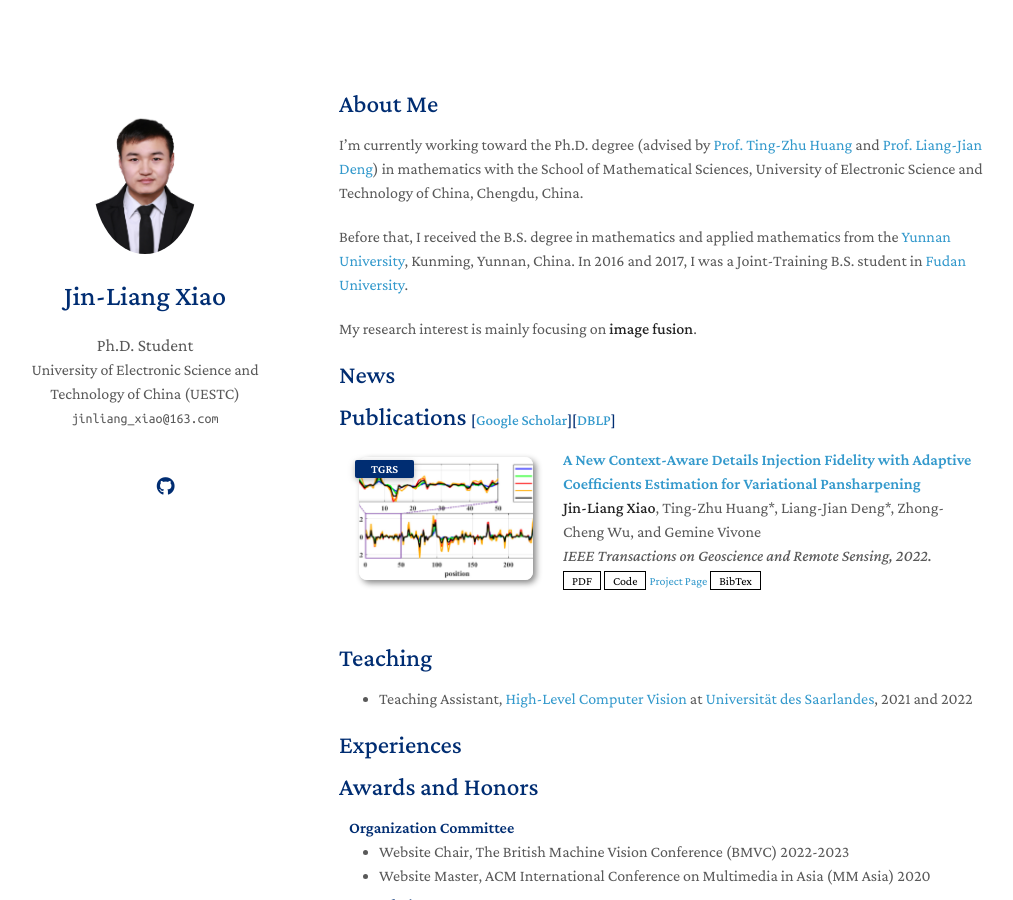
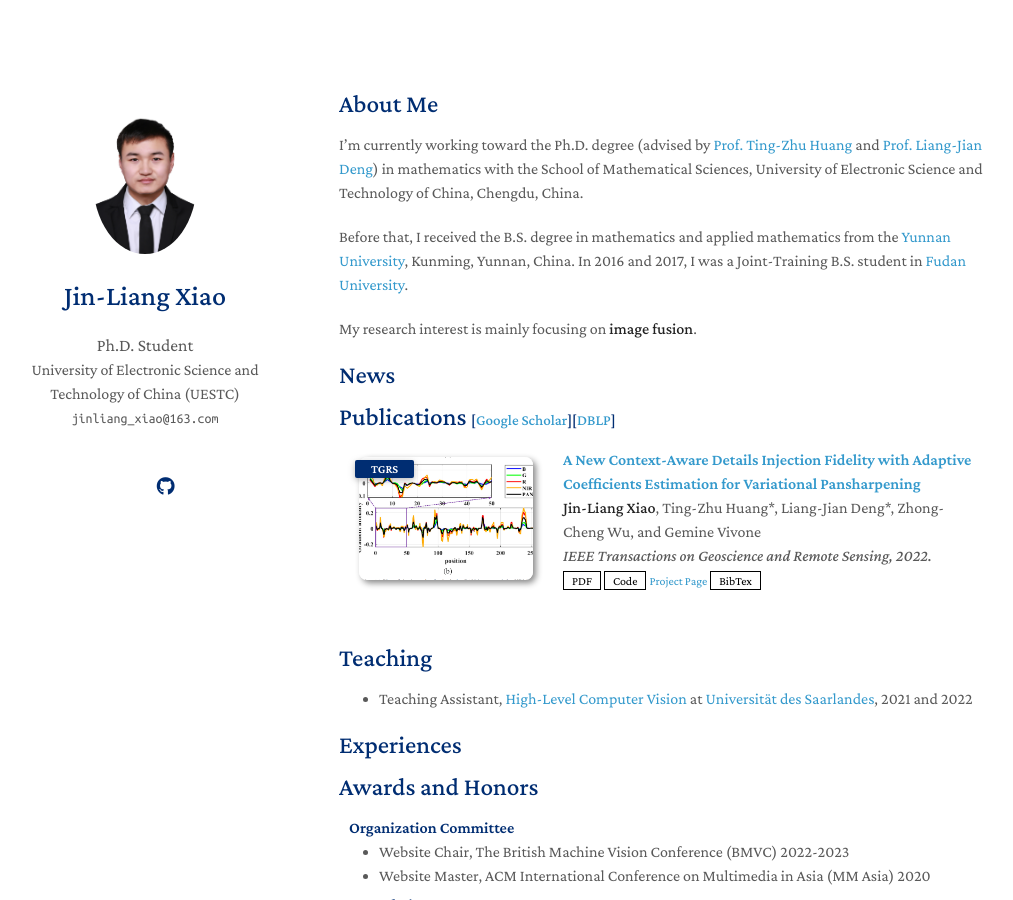
Before and after one commit to Jin-liangXiao/Jin-liangXiao.github.io, a Jekyll site: the page built from index.md, in a window 1280 px wide and 900 px high. Shown: the whole window, without its empty margins (131-1144 px from the left). Built offline with Jekyll 4.4.1, drawn with Linux system fonts in a browser that asks for light colours; nearby versions of some CDN libraries; a style sheet for code colours, icons or effects is not loaded; our own code applies the rules of GitHub Pages for plain Markdown files.

Commit message:
Update publications.md

```diff
--- a/_includes/publications.md
+++ b/_includes/publications.md
@@ -6,7 +6,7 @@
 <li>
 <div class="pub-row">
   <div class="col-sm-3 abbr" style="position: relative;padding-right: 15px;padding-left: 15px;">
-    <img src="assets/img/cdif2.png" width="200px" class="teaser img-fluid z-depth-1" style="width=100;height=30%">
+    <img src="assets/img/cdif3.png" width="200px" class="teaser img-fluid z-depth-1" style="width=100;height=30%">
             <abbr class="badge">TGRS</abbr>
   </div>
   <div class="col-sm-9" style="position: relative;padding-right: 15px;padding-left: 20px;">
```
